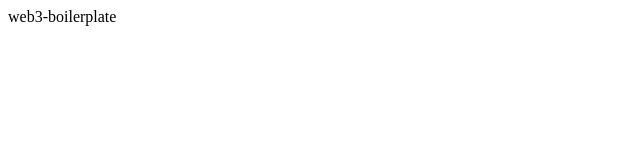
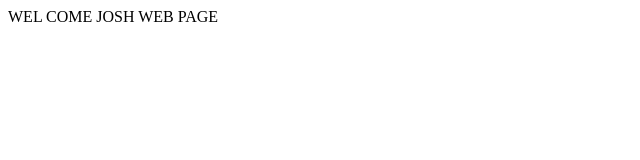
Before and after one commit to chosunghyun18/TotalWEB3, a React (Create React App) app in the folder DApp/NFT Market/NFTAnimal/frontend/: page / in a window 1280 px wide. Shown: the top 160 px of the page, without its empty margins (0-640 px from the left). Built offline with nearby package versions, Linux system fonts and the light colour scheme; the HTML template or start-up script is replaced by a standard one.

Commit message:
update welcome page

```diff
--- a/DApp/NFT Market/NFTAnimal/frontend/src/App.tsx
+++ b/DApp/NFT Market/NFTAnimal/frontend/src/App.tsx
@@ -1,7 +1,7 @@
 import React, { FC } from "react";
 
 const App: FC = () => {
-  return <div>web3-boilerplate</div>;
+  return <div>WEL COME JOSH WEB PAGE</div>;
 };
 
 export default App;
```
